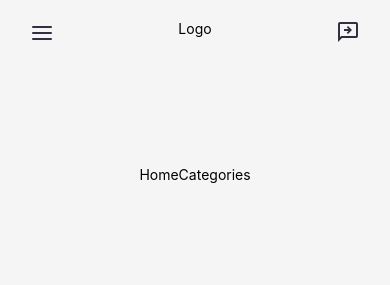
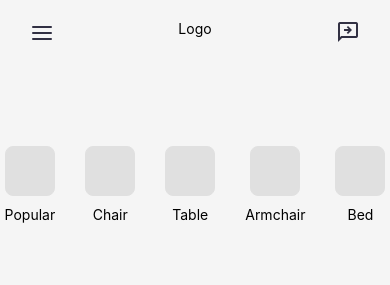
Before and after one commit to Acquaah-Emmanuel-Kofi/KampuzSales-Mobile-App, a React Native app: screen /Buttom in a window 390 px wide. Shown: the top 285 px of the page. Built offline with nearby package versions, Linux system fonts and the light colour scheme; grey boxes are pictures that could not be loaded.

Commit message:
Update hoem categories component

```diff
--- a/src/FrontendDirectory/components/HomeCategories.js
+++ b/src/FrontendDirectory/components/HomeCategories.js
@@ -1,11 +1,32 @@
 import React from "react";
-import { StyleSheet, Text, View } from "react-native";
+import { FlatList, Pressable, StyleSheet, Text, View, Image } from "react-native";
 import  Colors  from "../data/colors";
+import categoriesData from "../data/categoriesData";
 
 function HomeCategories() {
+
+  const renderCategoryItem = ({ item }) => {
+    return (
+      <View>
+        <Pressable style={styles.navCategoryItems}>
+          <View style={styles.navCategoryIcon}>
+            <Image source={item.image} />
+          </View>
+          <Text style={styles.navCategoryName}>{item.name}</Text>
+        </Pressable>
+      </View>
+    )
+  }
     return (
         <View style={styles.container}>
-            <Text>HomeCategories</Text>
+            <View>
+              <FlatList
+                data={categoriesData}
+                renderItem={renderCategoryItem}
+                keyExtractor={(item) => item._id}
+                horizontal={true}
+              />
+            </View>
         </View>
     )
 }
@@ -17,6 +38,27 @@ const styles = StyleSheet.create({
       alignItems: 'center',
       justifyContent: 'center',
     },
+    navCategoryItems: {
+      display: 'flex',
+      justifyContent: 'center',
+      alignItems: 'center',
+      paddingVertical: 20,
+      paddingHorizontal: 15,
+    },
+    navCategoryIcon: {
+        borderWidth: 1,
+        borderRadius: 8,
+        borderColor: Colors.favIconBg,
+        backgroundColor: Colors.favIconBg,
+        width: 50,
+        height: 50,
+        display: 'flex',
+        justifyContent: 'center',
+        alignItems: 'center',
+    },
+    navCategoryName: {
+      paddingTop: 10,
+    }
   });
 
 export default HomeCategories;
```
